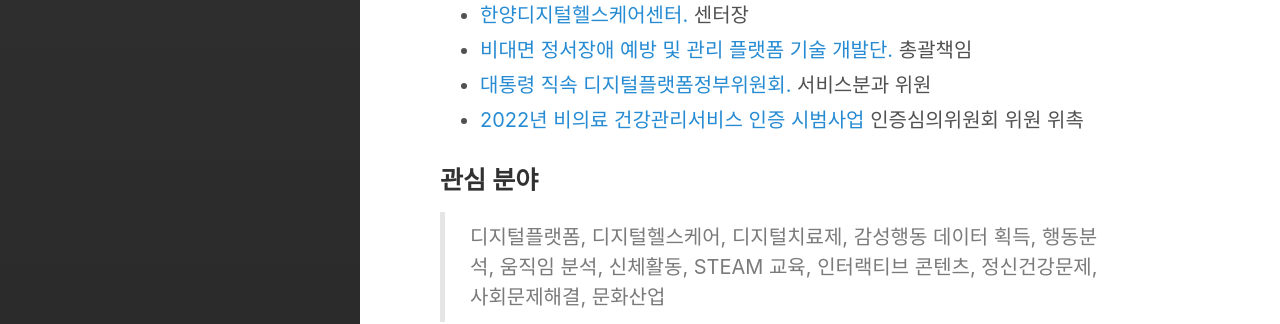
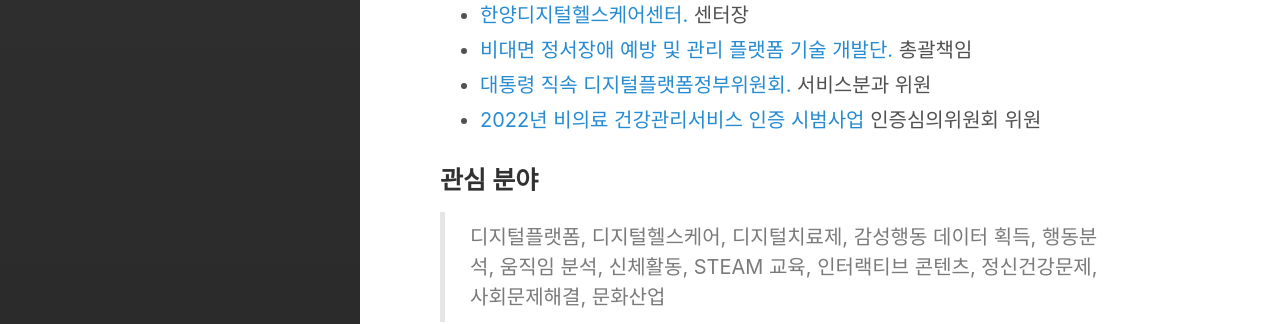
Before and after one commit to Rugger12/hyungsook, a Jekyll site: the page built from _posts/2022-09-11-about-me.md, in a window 1280 px wide. Shown: the part 603-927 px from the top of the page. Built offline with Jekyll 4.4.1, drawn with Linux system fonts in a browser that asks for light colours.

Commit message:
Update 2022-09-11-about-me.md

```diff
--- a/_posts/2022-09-11-about-me.md
+++ b/_posts/2022-09-11-about-me.md
@@ -12,7 +12,7 @@ excerpt_separator:  <!--more-->
 * <a href="https://digitalhealthcare.or.kr/" target="_blank"> 한양디지털헬스케어센터.</a> 센터장
 * <a href="http://dtxplatform.kr/" target="_blank"> 비대면 정서장애 예방 및 관리 플랫폼 기술 개발단.</a> 총괄책임
 * <a href="https://www.korea.kr/news/policyPhotoView.do?bbsKey=50282" target="_blank"> 대통령 직속 디지털플랫폼정부위원회.</a> 서비스분과 위원
-* <a href="https://www.korea.kr/news/pressReleaseView.do?newsId=156513217" target="_blank"> 2022년 비의료 건강관리서비스 인증 시범사업</a> 인증심의위원회 위원 위촉
+* <a href="https://www.korea.kr/news/pressReleaseView.do?newsId=156513217" target="_blank"> 2022년 비의료 건강관리서비스 인증 시범사업</a> 인증심의위원회 위원
 
 ### 관심 분야
 <blockquote>
```
